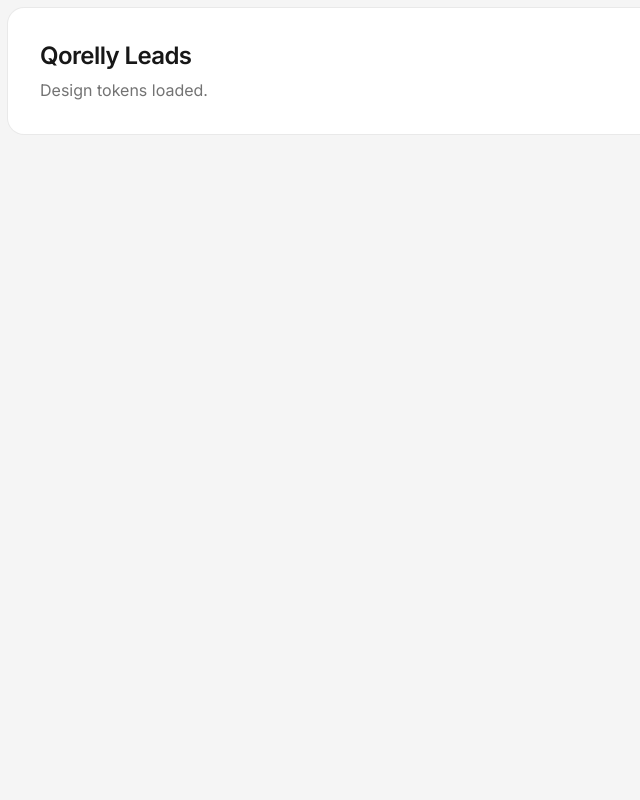
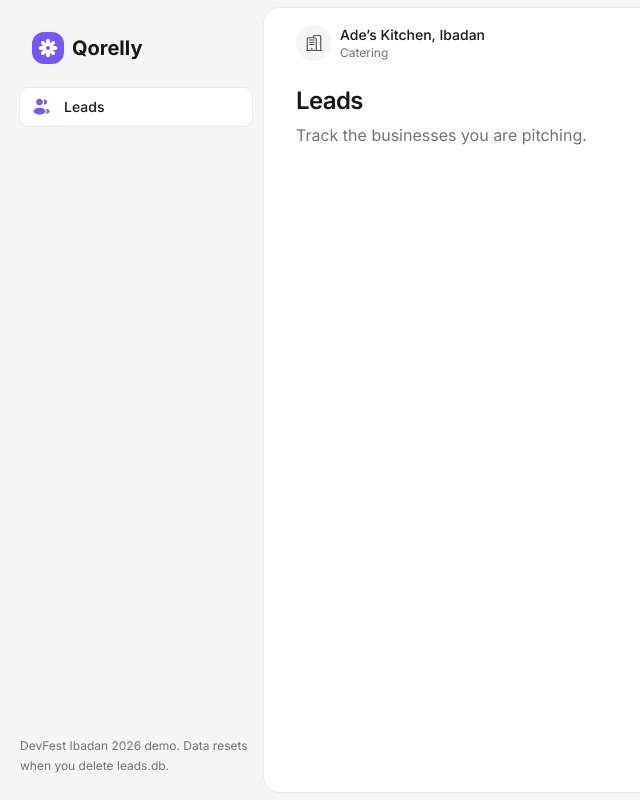
Before and after one commit to Ahmzyjazzy/devfest-codereview-demo, a React (Vite) app: page / in a window 1280 px wide. Shown: the whole page, without its empty margins (0-640 px from the left). Built offline with nearby package versions, Linux system fonts and the light colour scheme.

Commit message:
feat(ui): add app shell with rail and top bar

```diff
--- a/index.html
+++ b/index.html
@@ -3,6 +3,7 @@
   <head>
     <meta charset="UTF-8" />
     <meta name="viewport" content="width=device-width, initial-scale=1.0" />
+    <link rel="icon" type="image/svg+xml" href="/favicon.svg" />
     <link rel="preconnect" href="https://fonts.googleapis.com" />
     <link rel="preconnect" href="https://fonts.gstatic.com" crossorigin />
     <link
--- a/src/App.tsx
+++ b/src/App.tsx
@@ -1,8 +1,12 @@
+import { AppShell } from '@/features/shell/AppShell'
+import { PageHeader } from '@/components/ui/page-header'
+import { Toaster } from '@/components/ui/sonner'
+
 export default function App() {
   return (
-    <main className="m-2 rounded-2xl bg-surface p-8 ring-1 ring-hairline/[0.05]">
-      <h1 className="text-2xl font-semibold tracking-tight">Qorelly Leads</h1>
-      <p className="mt-1.5 text-gray-500">Design tokens loaded.</p>
-    </main>
+    <AppShell>
+      <PageHeader title="Leads" subtitle="Track the businesses you are pitching." />
+      <Toaster position="bottom-right" />
+    </AppShell>
   )
 }
--- /dev/null
+++ b/src/features/shell/AppShell.tsx
@@ -0,0 +1,137 @@
+import { useState, type ReactNode } from 'react'
+
+import { cn } from '@/lib/cn'
+import { Icon, type IconName } from '@/components/ui/icon'
+import {
+  Sheet,
+  SheetContent,
+  SheetDescription,
+  SheetTitle,
+} from '@/components/ui/sheet'
+
+const BUSINESS_NAME = 'Ade’s Kitchen, Ibadan'
+
+const NAV: { label: string; icon: IconName; active: boolean }[] = [
+  { label: 'Leads', icon: 'users-group-rounded', active: true },
+]
+
+function Brand() {
+  return (
+    <a
+      href="/"
+      aria-label="Qorelly Leads home"
+      className="flex items-center gap-2 rounded-xl outline-none focus-visible:ring-2 focus-visible:ring-gray-400"
+    >
+      <span className="flex size-8 items-center justify-center rounded-xl bg-primary">
+        <img src="/logo-mark.svg" alt="" className="size-5" />
+      </span>
+      <span className="text-xl font-bold leading-tight text-gray-900">
+        Qorelly
+      </span>
+    </a>
+  )
+}
+
+function NavList({ onSelect }: { onSelect?: () => void }) {
+  return (
+    <nav aria-label="Main">
+      <ul className="space-y-1">
+        {NAV.map(item => (
+          <li key={item.label}>
+            <a
+              href="/"
+              aria-current={item.active ? 'page' : undefined}
+              onClick={onSelect}
+              className={cn(
+                'flex min-h-[38px] w-full items-center gap-3 rounded-lg px-3 py-2 text-sm outline-none transition-colors focus-visible:ring-2 focus-visible:ring-gray-400',
+                item.active
+                  ? 'bg-surface font-medium text-gray-900 ring-1 ring-hairline/[0.05]'
+                  : 'text-gray-600 hover:bg-gray-200/60 hover:text-gray-900',
+              )}
+            >
+              <Icon
+                name={item.icon}
+                active={item.active}
+                className={item.active ? 'text-primary' : 'text-current'}
+              />
+              {item.label}
+            </a>
+          </li>
+        ))}
+      </ul>
+    </nav>
+  )
+}
+
+function RailFooter() {
+  return (
+    <p className="px-3 text-xs leading-5 text-gray-500">
+      DevFest Ibadan 2026 demo. Data resets when you delete leads.db.
+    </p>
+  )
+}
+
+export function AppShell({ children }: { children: ReactNode }) {
+  const [menuOpen, setMenuOpen] = useState(false)
+
+  return (
+    <div className="flex h-dvh bg-gray-100 lg:p-2">
+      <aside className="hidden w-64 shrink-0 flex-col lg:flex">
+        <div className="p-6">
+          <Brand />
+        </div>
+        <div className="flex-1 px-3">
+          <NavList />
+        </div>
+        <div className="pb-4">
+          <RailFooter />
+        </div>
+      </aside>
+
+      <div className="flex min-w-0 flex-1 flex-col">
+        <header className="flex h-14 shrink-0 items-center justify-between pl-5 pr-3 lg:hidden">
+          <Brand />
+          <button
+            type="button"
+            aria-label="Open menu"
+            onClick={() => setMenuOpen(true)}
+            className="flex size-11 items-center justify-center rounded-full text-gray-700 outline-none transition-colors hover:bg-gray-200/60 focus-visible:ring-2 focus-visible:ring-gray-400"
+          >
+            <Icon name="hamburger-menu" size={22} />
+          </button>
+        </header>
+
+        <main className="mx-2 mb-2 flex min-h-0 flex-1 flex-col overflow-auto rounded-2xl bg-surface ring-1 ring-hairline/[0.05] lg:m-0">
+          <div className="sticky top-0 z-30 flex min-h-[69px] shrink-0 items-center gap-2 bg-surface px-4 py-3 sm:px-8">
+            <span className="flex size-9 items-center justify-center rounded-full bg-gray-100 text-gray-600">
+              <Icon name="buildings" size={18} />
+            </span>
+            <div className="min-w-0">
+              <p className="truncate text-sm font-medium text-gray-900">
+                {BUSINESS_NAME}
+              </p>
+              <p className="text-xs text-gray-500">Catering</p>
+            </div>
+          </div>
+          <div className="w-full max-w-6xl flex-1 px-4 pb-10 pt-2 sm:px-8">
+            {children}
+          </div>
+        </main>
+      </div>
+
+      <Sheet open={menuOpen} onOpenChange={setMenuOpen}>
+        <SheetContent side="left" className="gap-6 bg-gray-100 px-3 py-5">
+          <div className="px-3">
+            <SheetTitle className="sr-only">Menu</SheetTitle>
+            <SheetDescription className="sr-only">Main navigation</SheetDescription>
+            <Brand />
+          </div>
+          <div className="flex-1">
+            <NavList onSelect={() => setMenuOpen(false)} />
+          </div>
+          <RailFooter />
+        </SheetContent>
+      </Sheet>
+    </div>
+  )
+}
--- a/vite.config.ts
+++ b/vite.config.ts
@@ -8,4 +8,22 @@ export default defineConfig({
   resolve: {
     alias: { '@': path.resolve(import.meta.dirname, 'src') },
   },
+  optimizeDeps: {
+    include: [
+      'react',
+      'react-dom/client',
+      '@iconify/react',
+      '@radix-ui/react-dialog',
+      '@radix-ui/react-dropdown-menu',
+      '@radix-ui/react-select',
+      '@radix-ui/react-slot',
+      'class-variance-authority',
+      'clsx',
+      'tailwind-merge',
+      'sonner',
+      'date-fns',
+      'date-fns/locale',
+      'motion/react',
+    ],
+  },
 })
```
Also changed, not shown: public/favicon.svg (added), public/logo-mark.svg (added).
